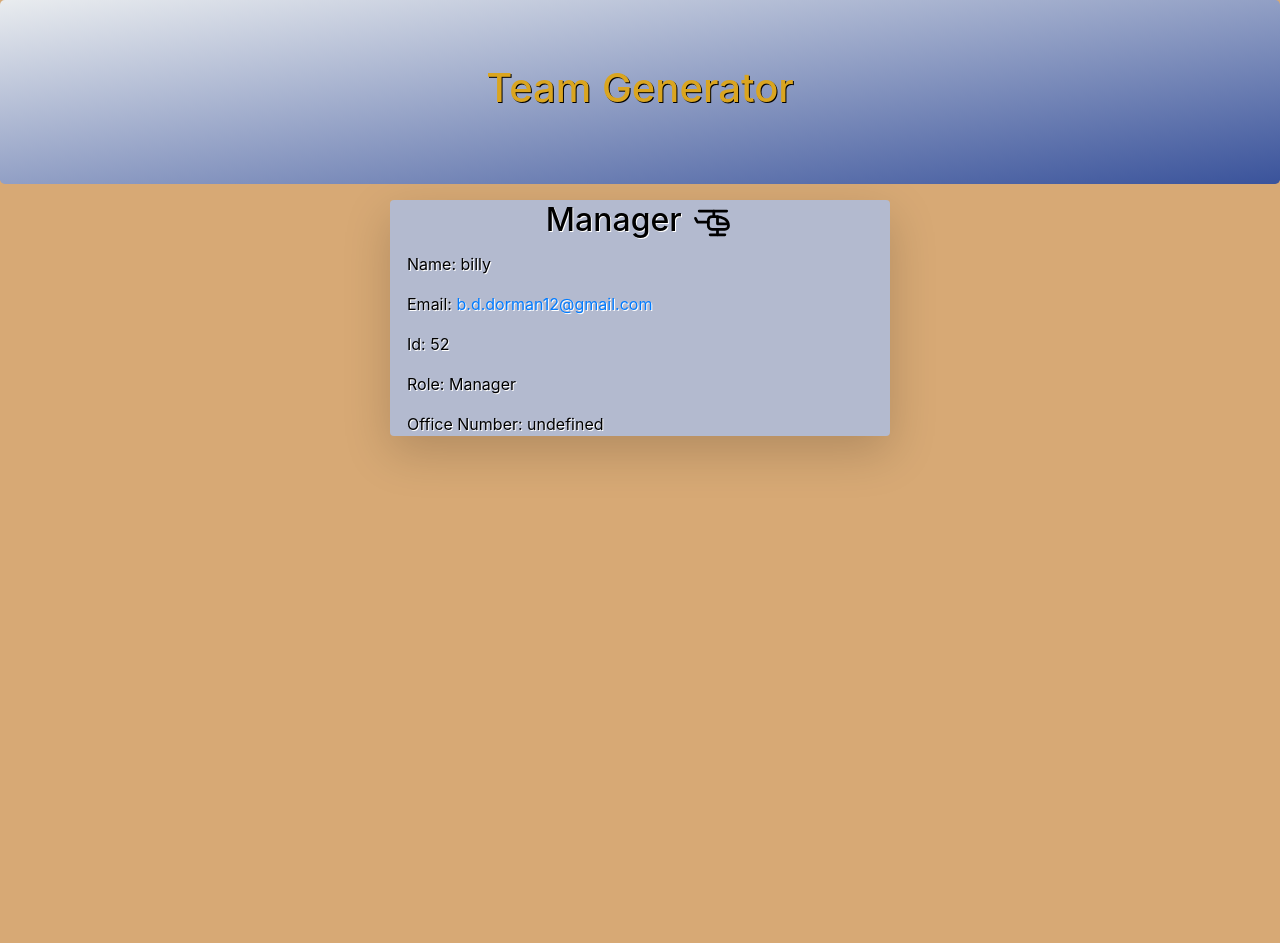
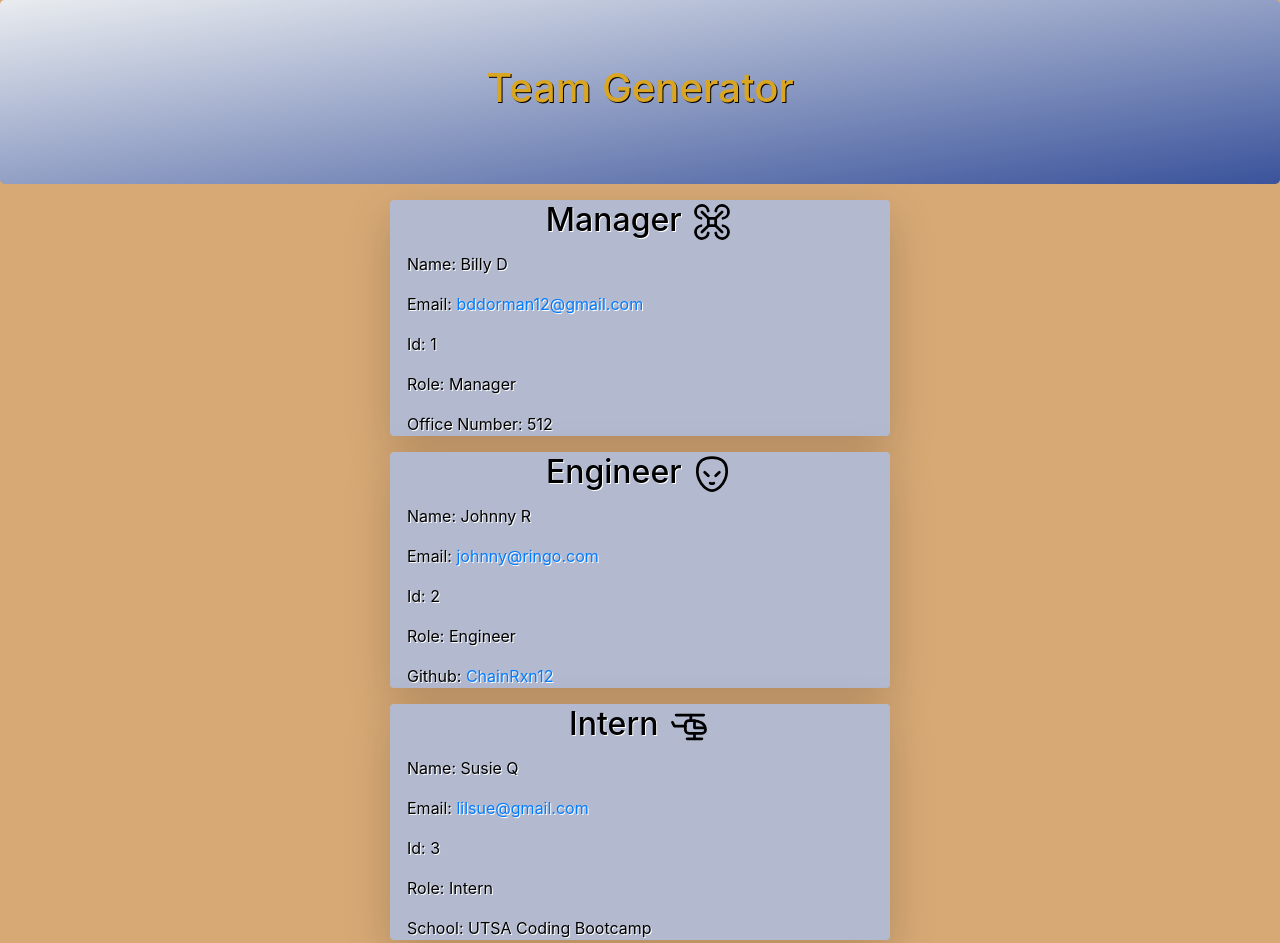
Before and after one commit to ChainRxn12/team-generator, a website: page index.html in a window 1280 px wide. Shown: the top 943 px of the page. Before the commit the page ends 800 px from the top, so only its background shows below. Drawn offline with nearby package versions, Linux system fonts and the light colour scheme.

Commit message:
adding icons, make email links useful, edit readme

```diff
--- a/index.html
+++ b/index.html
@@ -20,6 +20,53 @@
     <div class="row">
         <div class="team-area col-12 d-flex justify-content-center">
             <h2 class="manager">Manager
+            <svg xmlns="http://www.w3.org/2000/svg" class="icon icon-tabler icon-tabler-drone" width="44" height="44" viewBox="0 0 24 24" stroke-width="1.5" stroke="#000000" fill="none" stroke-linecap="round" stroke-linejoin="round">
+                <path stroke="none" d="M0 0h24v24H0z" fill="none"/>
+                <path d="M10 10h4v4h-4z" />
+                <line x1="10" y1="10" x2="6.5" y2="6.5" />
+                <path d="M9.96 6a3.5 3.5 0 1 0 -3.96 3.96" />
+                <path d="M14 10l3.5 -3.5" />
+                <path d="M18 9.96a3.5 3.5 0 1 0 -3.96 -3.96" />
+                <line x1="14" y1="14" x2="17.5" y2="17.5" />
+                <path d="M14.04 18a3.5 3.5 0 1 0 3.96 -3.96" />
+                <line x1="10" y1="14" x2="6.5" y2="17.5" />
+                <path d="M6 14.04a3.5 3.5 0 1 0 3.96 3.96" />
+            </svg>
+            </h2>
+        </div>
+    </div>
+            <div class="employee">
+                <p>Name: Billy D</p>
+                <p>Email: <a href="mailto:bddorman12@gmail.com">bddorman12@gmail.com</a></p>
+                <p>Id: 1</p>
+                <p>Role: Manager</p>
+                <p>Office Number: 512</p>
+        </div>
+</div><div class="container mb-3 card-custom shadow-lg border-primary rounded">
+    <div class="row">
+        <div class="team-area col-12 d-flex justify-content-center">
+            <h2 class="engineer">Engineer
+            <svg xmlns="http://www.w3.org/2000/svg" class="icon icon-tabler icon-tabler-alien" width="44" height="44" viewBox="0 0 24 24" stroke-width="1.5" stroke="#000000" fill="none" stroke-linecap="round" stroke-linejoin="round">
+                <path stroke="none" d="M0 0h24v24H0z" fill="none"/>
+                <path d="M11 17a2.5 2.5 0 0 0 2 0" />
+                <path d="M12 3c-4.664 0 -7.396 2.331 -7.862 5.595a11.816 11.816 0 0 0 2 8.592a10.777 10.777 0 0 0 3.199 3.064c1.666 1 3.664 1 5.33 0a10.777 10.777 0 0 0 3.199 -3.064a11.89 11.89 0 0 0 2 -8.592c-.466 -3.265 -3.198 -5.595 -7.862 -5.595z" />
+                <line x1="8" y1="11" x2="10" y2="13" />
+                <line x1="16" y1="11" x2="14" y2="13" />
+            </svg>
+            </h2>
+        </div>
+    </div>
+            <div class="employee">
+                <p>Name: Johnny R</p>
+                <p>Email: <a href="mailto:johnny@ringo.com">johnny@ringo.com</a></p>
+                <p>Id: 2</p>
+                <p>Role: Engineer</p>
+                <p>Github: <a href="https://github.com/ChainRxn12">ChainRxn12</a></p>
+            </div>
+</div><div class="container mb-3 card-custom shadow-lg border-primary rounded">
+    <div class="row">
+        <div class="team-area col-12 d-flex justify-content-center">
+            <h2 class="intern">Intern
                   <svg xmlns="http://www.w3.org/2000/svg" class="icon icon-tabler icon-tabler-helicopter" width="44" height="44" viewBox="0 0 24 24" stroke-width="1.5" stroke="#000000" fill="none" stroke-linecap="round" stroke-linejoin="round">
                     <path stroke="none" d="M0 0h24v24H0z" fill="none"/>
                     <path d="M3 10l1 2h6" />
@@ -34,11 +81,11 @@
         </div>
     </div>
             <div class="employee">
-                <p>Name: billy</p>
-                <p>Email: <a href="mailto:b.d.dorman12@gmail.com">b.d.dorman12@gmail.com</a></p>
-                <p>Id: 52</p>
-                <p>Role: Manager</p>
-                <p>Office Number: undefined</p>
+                <p>Name: Susie Q</p>
+                <p>Email: <a href="mailto:lilsue@gmail.com">lilsue@gmail.com</a></p>
+                <p>Id: 3</p>
+                <p>Role: Intern</p>
+                <p>School: UTSA Coding Bootcamp</p>
             </div>
 </div></body>
     </html>
```
Also changed, not shown: questions.js (+10 -8 lines), README.md. Lines whose indentation alone changed are shown as unchanged.
